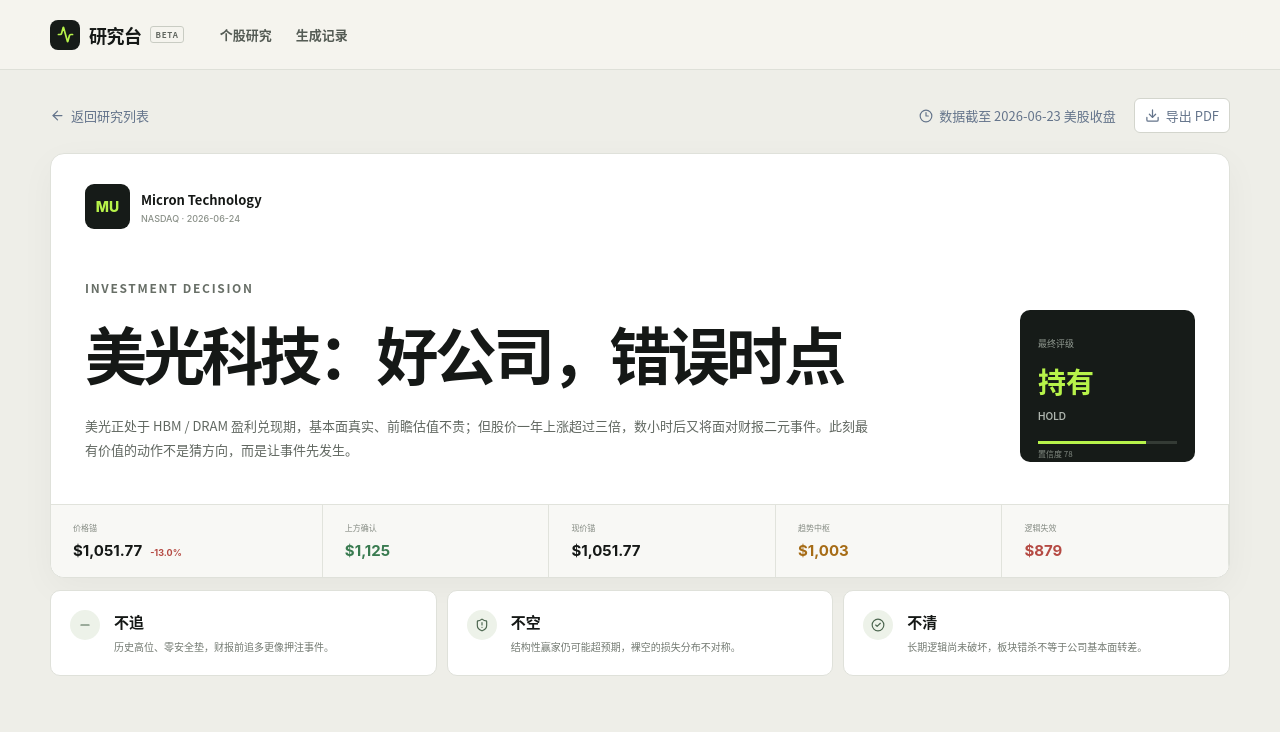
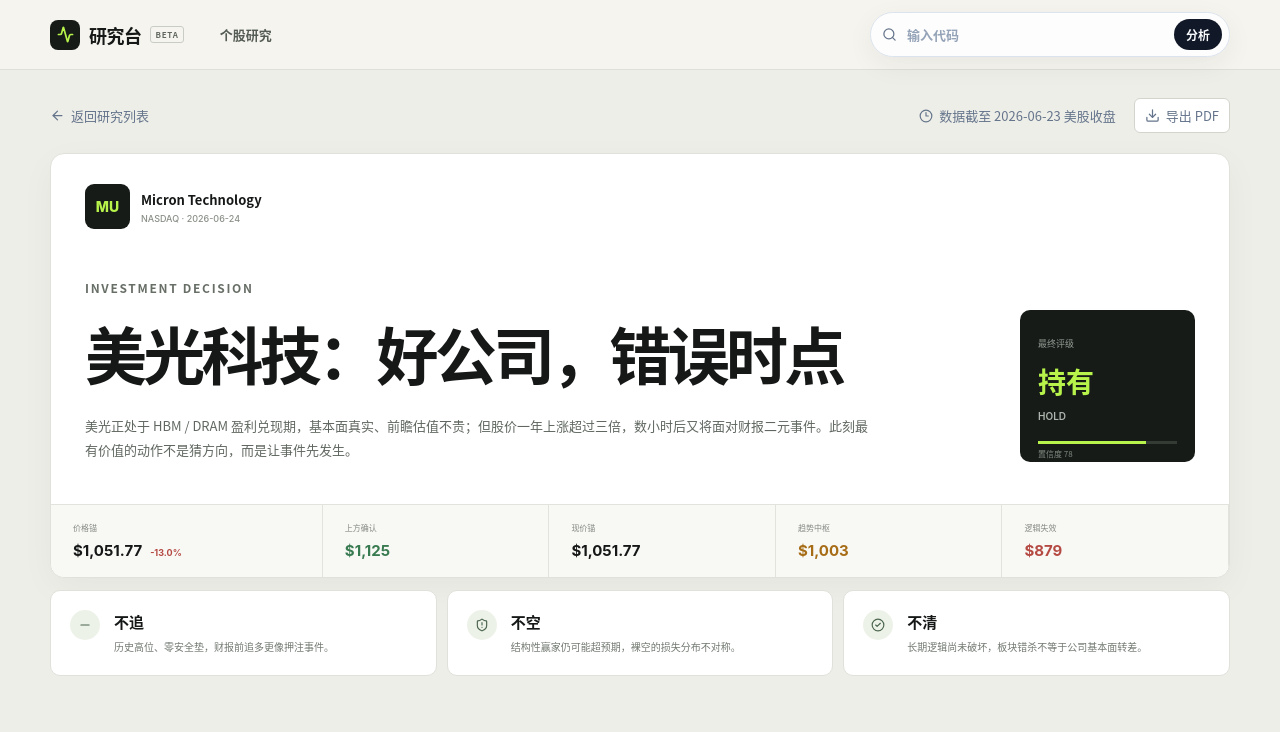
Before and after one commit to tyinyan685-commits/invest2, a Next.js app: page /research/mu-2026-06-24 in a window 1280 px wide. Shown: the top 732 px of the page. Built offline with nearby package versions, Linux system fonts and the light colour scheme.

Commit message:
Add global stock search

```diff
--- a/app/globals.css
+++ b/app/globals.css
@@ -30,6 +30,12 @@ button { color: inherit; }
 .nav-links a:hover { color: var(--ink); }
 .search-button { margin-left: auto; display: flex; align-items: center; gap: 8px; width: 215px; border: 1px solid var(--line); border-radius: 9px; background: rgba(255,255,255,.55); padding: 9px 10px; color: #777d75; font-size: 12px; cursor: pointer; }
 .search-button kbd { margin-left: auto; border: 1px solid #d7d9d2; background: #f7f7f3; border-radius: 4px; padding: 1px 5px; font-size: 10px; }
+.header-stock-search { margin-left: auto; width: min(360px, 38vw); display: flex; align-items: center; gap: 8px; padding: 6px 7px 6px 11px; border: 1px solid #dbe3ee; border-radius: 999px; background: rgba(255,255,255,.82); box-shadow: 0 8px 28px rgba(15,23,42,.06); }
+.header-stock-search svg { color: #64748b; flex: 0 0 auto; }
+.header-stock-search input[type="text"], .header-stock-search input[name="symbol"] { min-width: 0; flex: 1; border: 0; outline: 0; background: transparent; color: #142033; font-size: 13px; font-weight: 800; text-transform: uppercase; }
+.header-stock-search input::placeholder { color: #94a3b8; font-weight: 600; text-transform: none; }
+.header-stock-search button { border: 0; border-radius: 999px; padding: 7px 12px; color: #f8fafc; background: #111827; font-size: 12px; font-weight: 800; cursor: pointer; }
+.header-stock-search button:hover { background: #1f2937; }
 
 .hero { padding: 90px 0 96px; }
 .eyebrow, .section-kicker { display: inline-flex; align-items: center; gap: 7px; color: #676e66; font-size: 10px; font-weight: 800; letter-spacing: .14em; text-transform: uppercase; }
@@ -84,6 +90,7 @@ button { color: inherit; }
 .report-page { background: #eeeee8; }
 .report-shell { padding-bottom: 90px; }
 .report-topbar { padding: 28px 0 20px; display: flex; justify-content: space-between; color: #6b726a; font-size: 10px; }
+.report-topbar-meta { justify-content: flex-end; }
 .report-topbar > a, .report-topbar div, .report-topbar span, .report-topbar button { display: flex; align-items: center; gap: 6px; }
 .report-topbar div { gap: 18px; }
 .report-topbar button { border: 1px solid #d3d5cd; background: white; border-radius: 6px; padding: 7px 10px; cursor: pointer; }
@@ -562,6 +569,10 @@ button { color: inherit; }
 @media (max-width: 620px) {
   .shell { width: min(100% - 28px, 1180px); }
   .site-header { height: 62px; padding: 0 14px; }
+  .brand-beta { display: none; }
+  .header-stock-search { width: min(220px, 58vw); gap: 5px; padding-left: 9px; }
+  .header-stock-search input[type="text"], .header-stock-search input[name="symbol"] { font-size: 12px; }
+  .header-stock-search button { padding: 6px 9px; font-size: 11px; }
   .search-button { width: 36px; height: 36px; padding: 0; justify-content: center; }
   .search-button span, .search-button kbd { display: none; }
   .hero { padding: 58px 0 68px; }
--- a/app/research/[slug]/page.tsx
+++ b/app/research/[slug]/page.tsx
@@ -1,6 +1,5 @@
 import type { Metadata } from "next";
-import Link from "next/link";
-import { ArrowLeft, Clock3 } from "lucide-react";
+import { Clock3 } from "lucide-react";
 import { notFound } from "next/navigation";
 import type { ResearchOutput } from "@/lib/llm";
 import { createAdminClient } from "@/lib/supabase/admin";
@@ -38,7 +37,7 @@ export default async function GeneratedResearchPage({ params }: PageProps) {
   return (
     <main className="generated-report-page">
       <div className="shell generated-report-shell">
-        <div className="report-topbar"><Link href="/admin"><ArrowLeft size={15} /> 查询其他股票</Link><span><Clock3 size={14} /> {new Date(report.as_of).toLocaleString("zh-CN", { timeZone: "Asia/Shanghai" })}</span></div>
+        <div className="report-topbar report-topbar-meta"><span><Clock3 size={14} /> {new Date(report.as_of).toLocaleString("zh-CN", { timeZone: "Asia/Shanghai" })}</span></div>
         <section className="analysis-result standalone-result">
           <header>
             <div><span className="section-kicker">GENERATED RESEARCH · {report.symbol}</span><h1>{analysis.headline}</h1><p>{analysis.summary}</p></div>
--- a/components/site-header.tsx
+++ b/components/site-header.tsx
@@ -1,5 +1,6 @@
 import Link from "next/link";
 import { Activity } from "lucide-react";
+import { SiteStockSearch } from "@/components/site-stock-search";
 
 export function SiteHeader() {
   return (
@@ -11,8 +12,8 @@ export function SiteHeader() {
       </Link>
       <nav className="nav-links" aria-label="主导航">
         <Link href="/">个股研究</Link>
-        <Link href="/admin">生成记录</Link>
       </nav>
+      <SiteStockSearch />
     </header>
   );
 }
--- /dev/null
+++ b/components/site-stock-search.tsx
@@ -0,0 +1,12 @@
+import { Search } from "lucide-react";
+
+export function SiteStockSearch() {
+  return (
+    <form className="header-stock-search" action="/" method="get" role="search">
+      <Search size={15} />
+      <input name="symbol" placeholder="输入代码" aria-label="股票代码" maxLength={12} />
+      <input type="hidden" name="run" value="1" />
+      <button type="submit">分析</button>
+    </form>
+  );
+}
```
Also changed, not shown: app/page.tsx (+7 -2 lines), components/stock-analyzer.tsx (+22 -6 lines).
